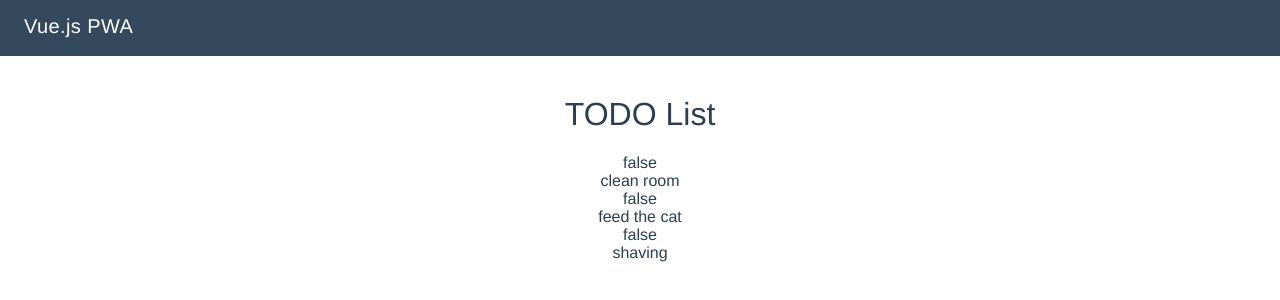
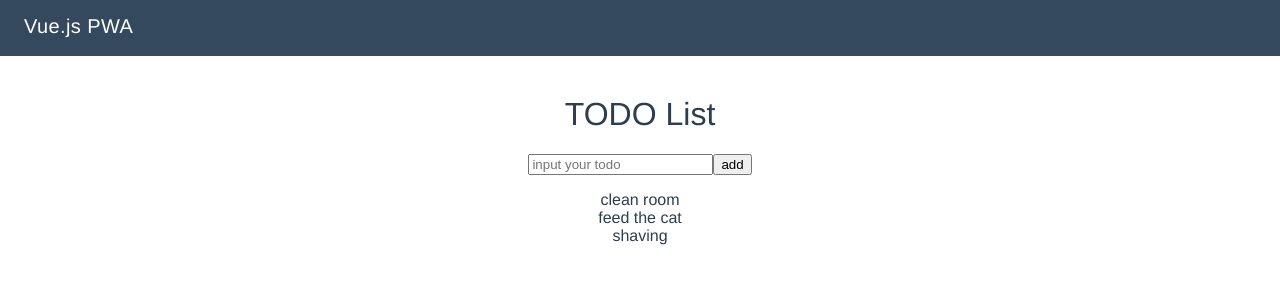
Before and after one commit to naokia/pwa-sample, a Vue app: page /#/ in a window 1280 px wide. Shown: the top 300 px of the page. Built offline with nearby package versions, Linux system fonts and the light colour scheme.

Commit message:
can add todo

```diff
--- a/src/components/TodoItem.vue
+++ b/src/components/TodoItem.vue
@@ -1,6 +1,6 @@
 <template>
   <div v-on:click="$emit('switchStatus', todo.id)">
-    <div>{{ todo.done }}</div>{{ todo.text }}
+    {{ todo.text }}
   </div>
 </template>
 
--- a/src/components/TodoManagement.vue
+++ b/src/components/TodoManagement.vue
@@ -1,6 +1,8 @@
 <template>
   <div>
     <h1>TODO List</h1>
+    <input v-model="newTodoText" placeholder="input your todo">
+    <button v-on:click="add">add</button>
     <ul>
       <TodoItem v-for="item in items" v-bind:todo="item" @switchStatus="switchStatus" v-if="!item.done"></TodoItem>
     </ul>
@@ -15,6 +17,7 @@ export default {
   components: { TodoItem },
   data () {
     return {
+      newTodoText: '',
       items: [
         { id: 0, text: 'clean room', done: false },
         { id: 1, text: 'feed the cat', done: false },
@@ -29,6 +32,10 @@ export default {
       } else {
         this.items[id].done = true
       }
+    },
+    add () {
+      this.items.push({ id: this.items.length, text: this.newTodoText, done: false })
+      this.newTodoText = ''
     }
   }
 }
```
